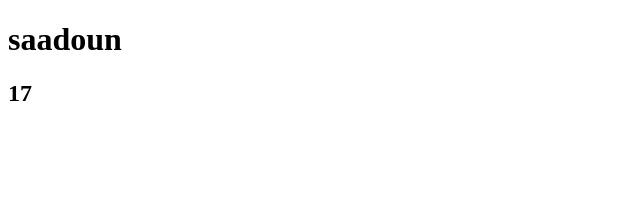
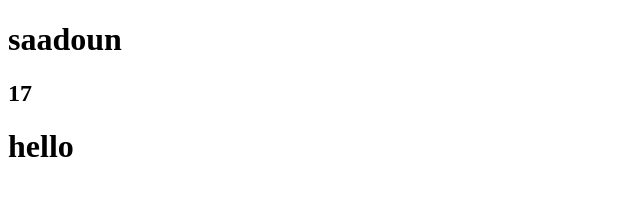
Before and after one commit to MohammadVaseti/React-Projects, a React (Vite) app in the folder 03-React-Sa/React-Sa/: page / in a window 1280 px wide. Shown: the top 218 px of the page, without its empty margins (0-640 px from the left). Built offline with nearby package versions, Linux system fonts and the light colour scheme.

Commit message:
repo updated

```diff
--- a/03-React-Sa/React-Sa/src/App.tsx
+++ b/03-React-Sa/React-Sa/src/App.tsx
@@ -1,10 +1,12 @@
 import User from "./components/User";
+import style from "./styles";
 
 const App = () => {
   return (
     <>
       <div>
         <User name="saadoun" age={17}></User>
+        <h1 className="color">hello</h1>
       </div>
     </>
   );
--- /dev/null
+++ b/03-React-Sa/React-Sa/src/styles/style.css
@@ -0,0 +1,3 @@
+.color {
+  color: red;
+}
```
